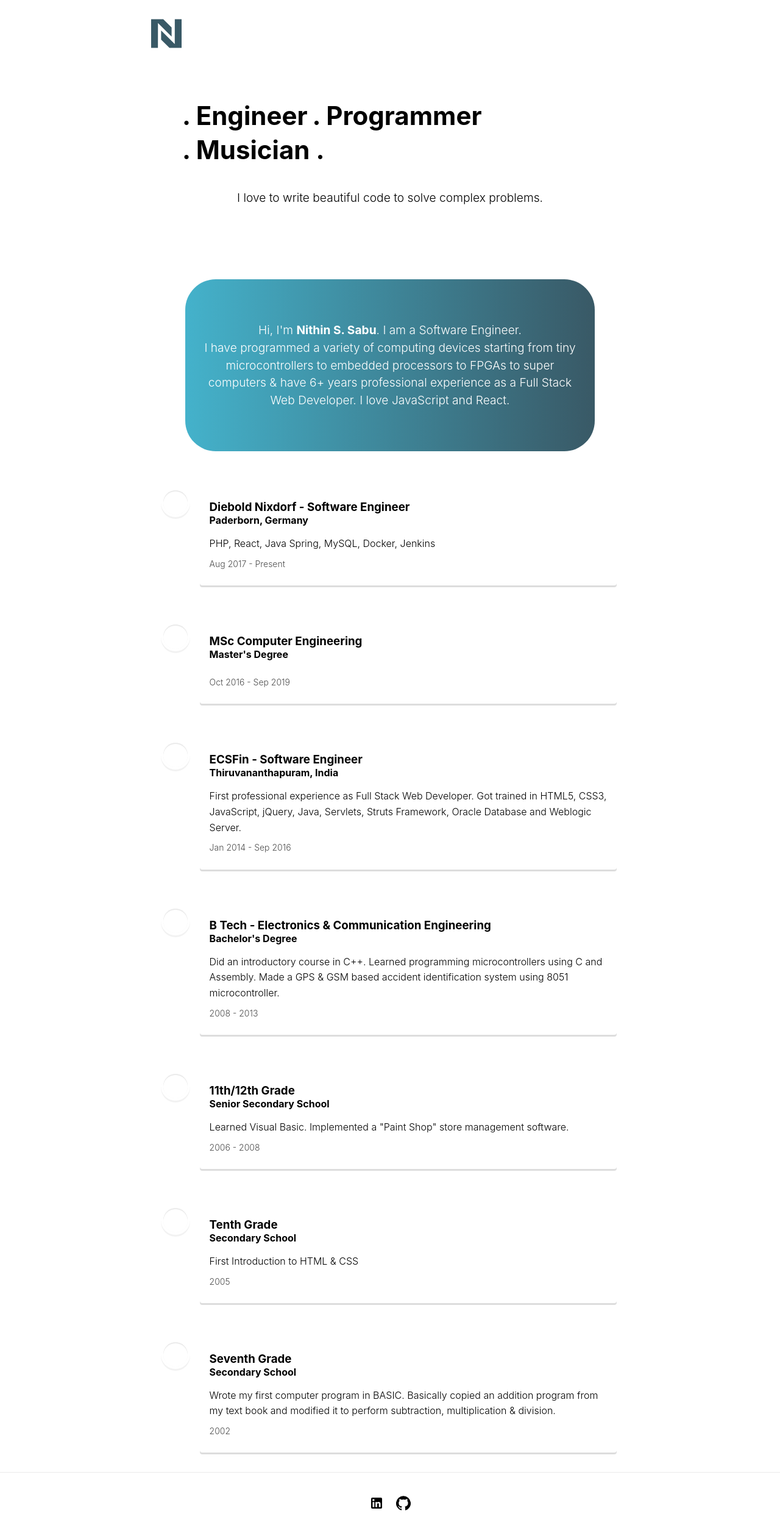
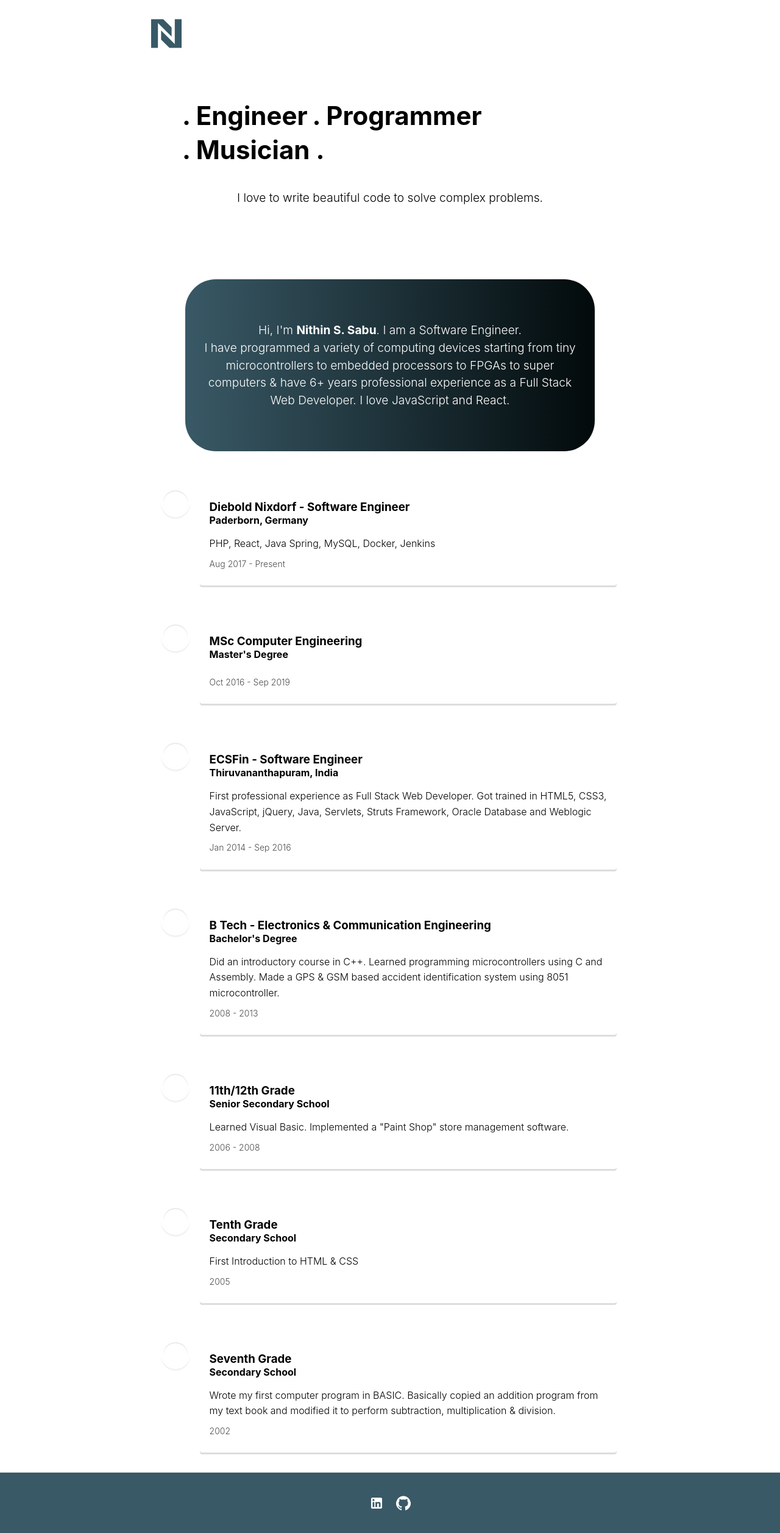
Before and after one commit to nithinssabu/nithinssabu.com, a Next.js app: page / in a window 1280 px wide. Shown: the whole page at 61% size. Built offline with nearby package versions, Linux system fonts and the light colour scheme.

Commit message:
Change color scheme

```diff
--- a/styles/Home.module.css
+++ b/styles/Home.module.css
@@ -26,6 +26,8 @@
   display: flex;
   justify-content: center;
   align-items: center;
+  background: #395966;
+  color: #fff;
 }
 
 .footer img {
@@ -65,17 +67,11 @@
 .description {
   padding: 50px;
   max-width: 42rem !important;
-  /* background: rgb(34, 211, 238);
+  background: rgb(57, 89, 102);
   background: linear-gradient(
     90deg,
-    rgba(34, 211, 238, 1) 0%,
-    rgba(14, 165, 233, 1) 100%
-  ); */
-  background: rgb(68, 178, 203);
-  background: linear-gradient(
-    90deg,
-    rgba(68, 178, 203, 1) 0%,
-    rgba(57, 89, 102, 1) 100%
+    rgba(57, 89, 102, 1) 0%,
+    rgba(2, 10, 11, 1) 100%
   );
 
   border-radius: 50px;
```
